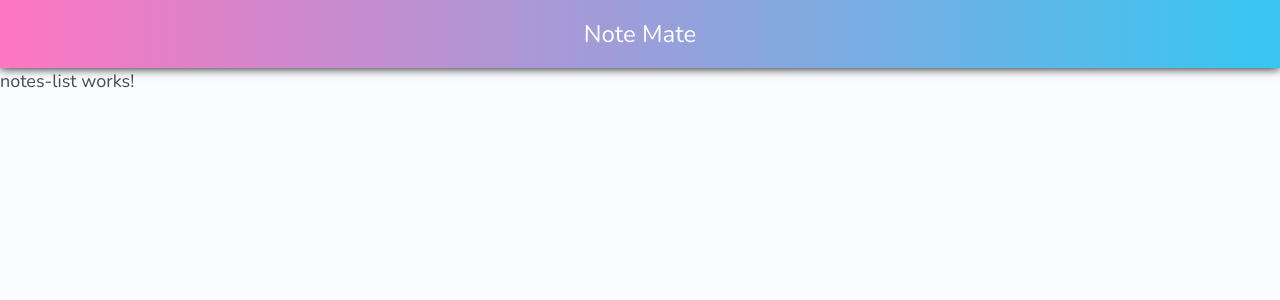
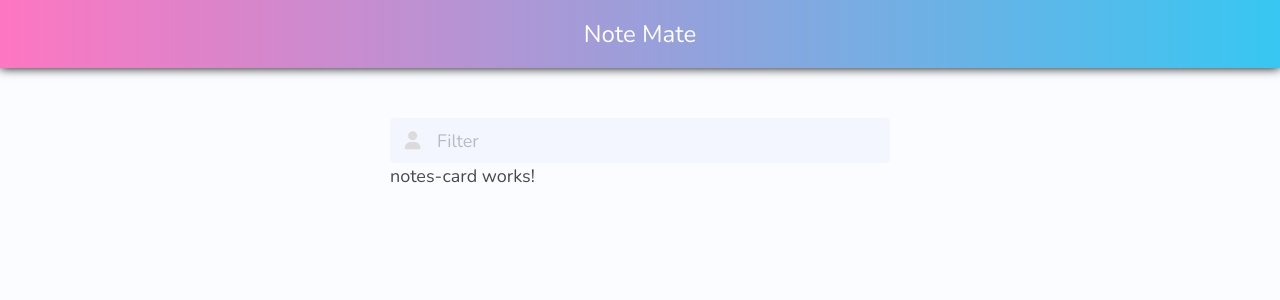
Before and after one commit to kameshhh/NotesApp, an Angular app: page / in a window 1280 px wide. Shown: the top 300 px of the page. Built offline with nearby package versions, Linux system fonts and the light colour scheme.

Commit message:
Search Added

```diff
--- a/src/app/app.module.ts
+++ b/src/app/app.module.ts
@@ -5,12 +5,14 @@ import { AppRoutingModule } from './app-routing.module';
 import { AppComponent } from './app.component';
 import { NotesListComponent } from './pages/notes-list/notes-list.component';
 import { MainLayoutComponent } from './pages/main-layout/main-layout.component';
+import { NotesCardComponent } from './notes-card/notes-card.component';
 
 @NgModule({
   declarations: [
     AppComponent,
     NotesListComponent,
-    MainLayoutComponent
+    MainLayoutComponent,
+    NotesCardComponent
   ],
   imports: [
     BrowserModule,
--- /dev/null
+++ b/src/app/notes-card/notes-card.component.html
@@ -0,0 +1 @@
+<p>notes-card works!</p>
--- /dev/null
+++ b/src/app/notes-card/notes-card.component.ts
@@ -0,0 +1,15 @@
+import { Component, OnInit } from '@angular/core';
+
+@Component({
+  selector: 'app-notes-card',
+  templateUrl: './notes-card.component.html',
+  styleUrls: ['./notes-card.component.scss']
+})
+export class NotesCardComponent implements OnInit {
+
+  constructor() { }
+
+  ngOnInit(): void {
+  }
+
+}
--- a/src/app/pages/notes-list/notes-list.component.html
+++ b/src/app/pages/notes-list/notes-list.component.html
@@ -1 +1,16 @@
-<p>notes-list works!</p>
+<div class="main-container">
+    <div class="search-bar-container">
+        <div class="field">
+            <p class="control has-icons-left">
+              <input class="input" type="text" placeholder="Filter">
+              <span class="icon is-small is-left">
+                <i class="fa-solid fa-user"></i>
+              </span>
+            </p>
+        </div>
+
+    </div>
+    <div class="notes-list">
+        <app-notes-card></app-notes-card>
+    </div>
+</div>
--- a/src/app/pages/notes-list/notes-list.component.scss
+++ b/src/app/pages/notes-list/notes-list.component.scss
@@ -0,0 +1,7 @@
+.main-container{
+    display: flex;
+    flex-direction: column;
+    max-width: 500px;
+    margin: auto;
+    padding-top:50px ;
+}
--- a/src/index.html
+++ b/src/index.html
@@ -6,6 +6,7 @@
   <base href="/">
   <meta name="viewport" content="width=device-width, initial-scale=1">
   <link rel="icon" type="image/x-icon" href="favicon.ico">
+  <script src="https://kit.fontawesome.com/0233d4b504.js" crossorigin="anonymous"></script>
 </head>
 <body>
   <app-root></app-root>
```
Also changed, not shown: src/app/notes-card/notes-card.component.scss (added).
